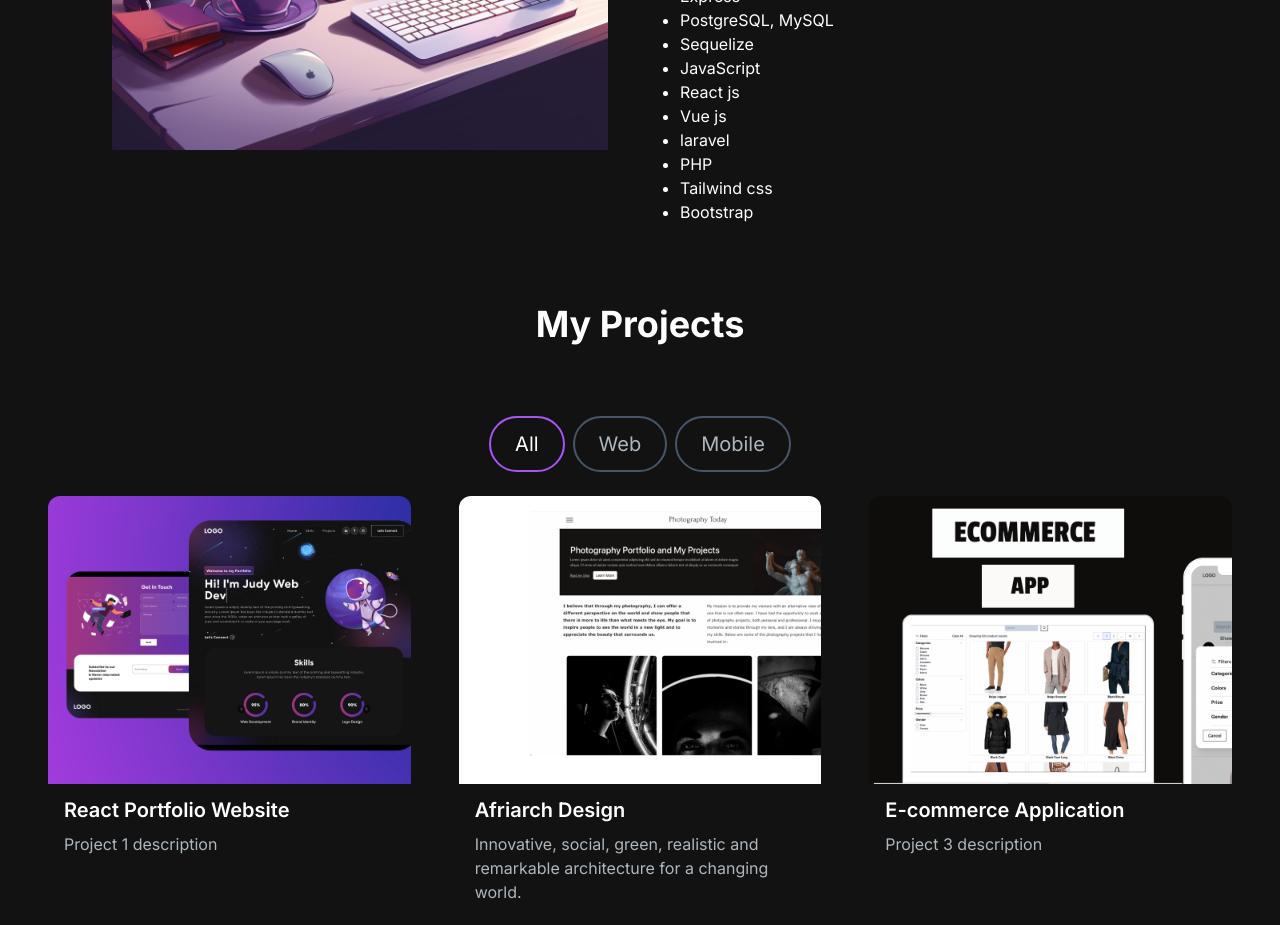
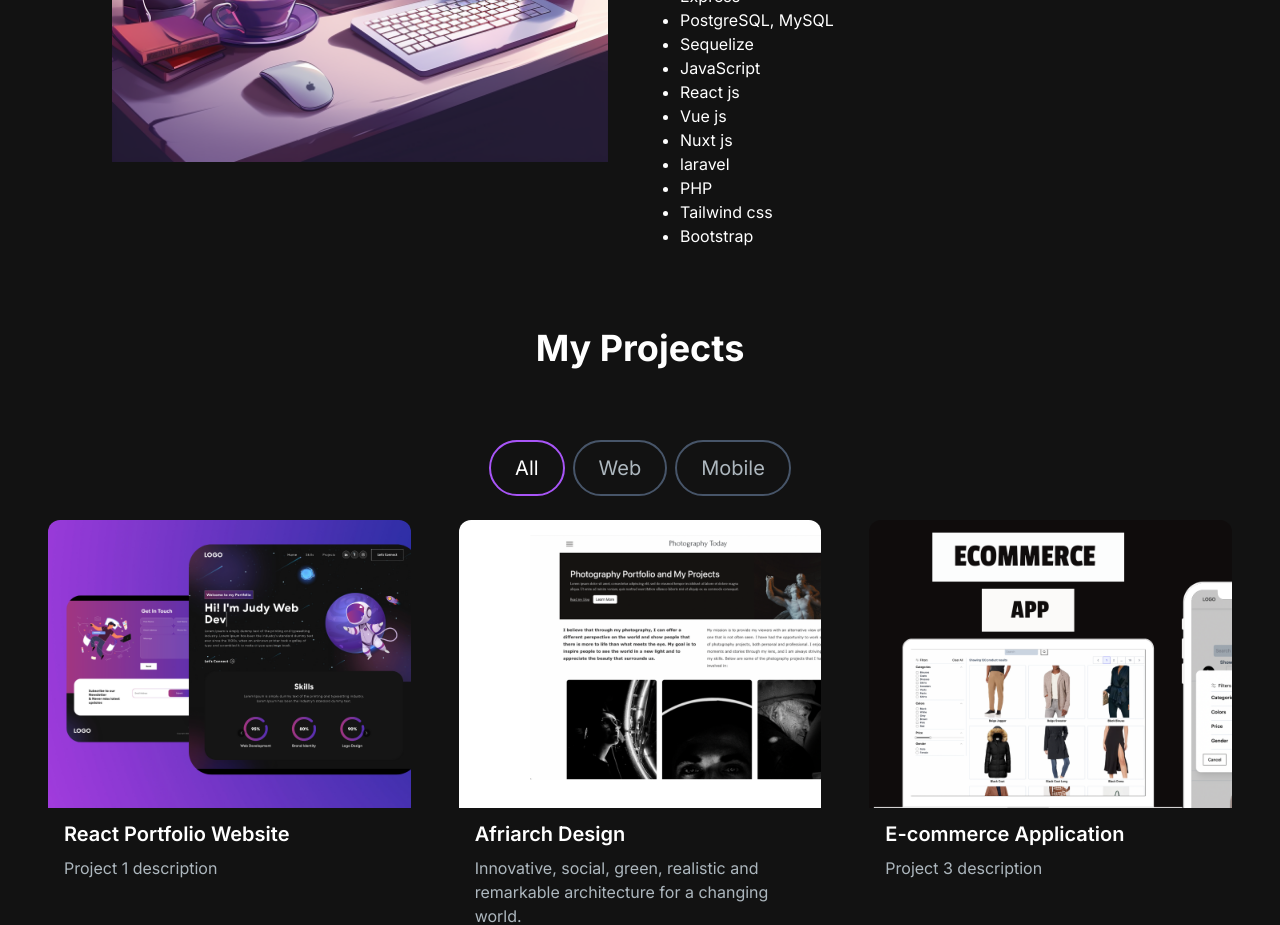
Before and after one commit to agamyrat301/nextjs_portfolio, a Next.js app: page / in a window 1280 px wide. Shown: the part 1140-2065 px from the top of the page. Built offline with nearby package versions, Linux system fonts and the light colour scheme.

Commit message:
nuxt js added

```diff
--- a/src/app/components/AboutSection.jsx
+++ b/src/app/components/AboutSection.jsx
@@ -16,6 +16,7 @@ const TAB_DATA = [
         <li>JavaScript</li>
         <li>React js</li>
         <li>Vue js</li>
+        <li>Nuxt js</li>
         <li>laravel</li>
         <li>PHP</li>
         <li>Tailwind css</li>
```
